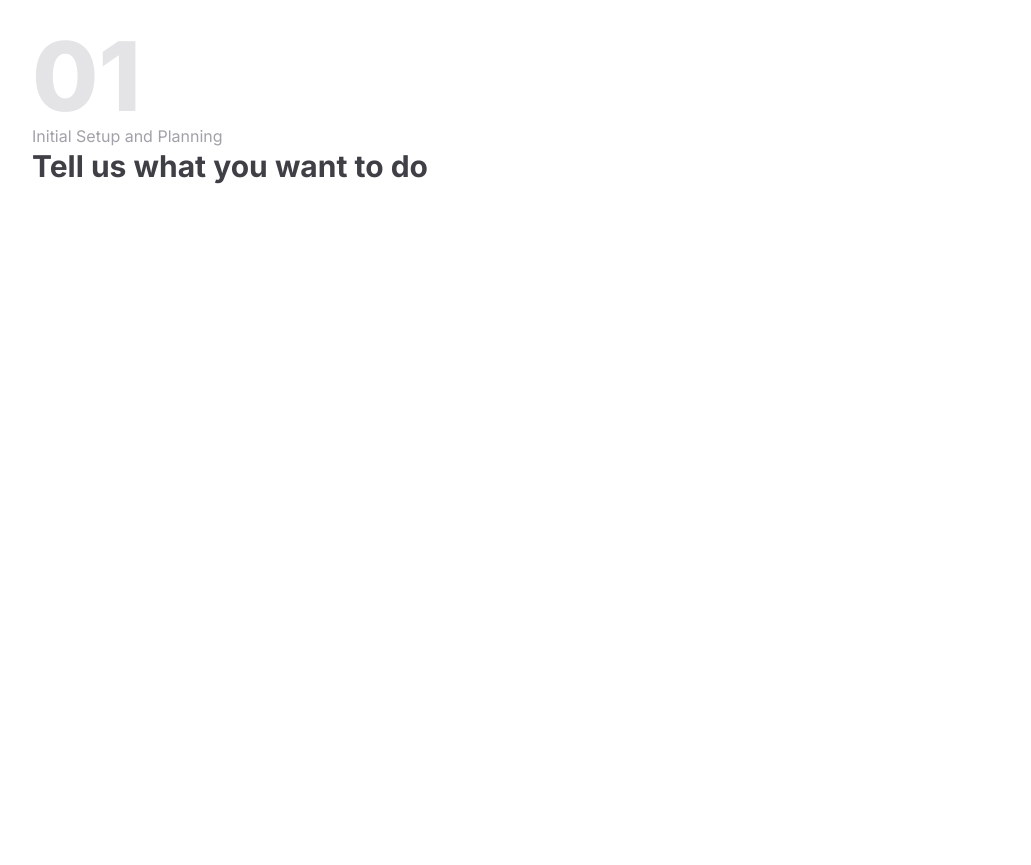
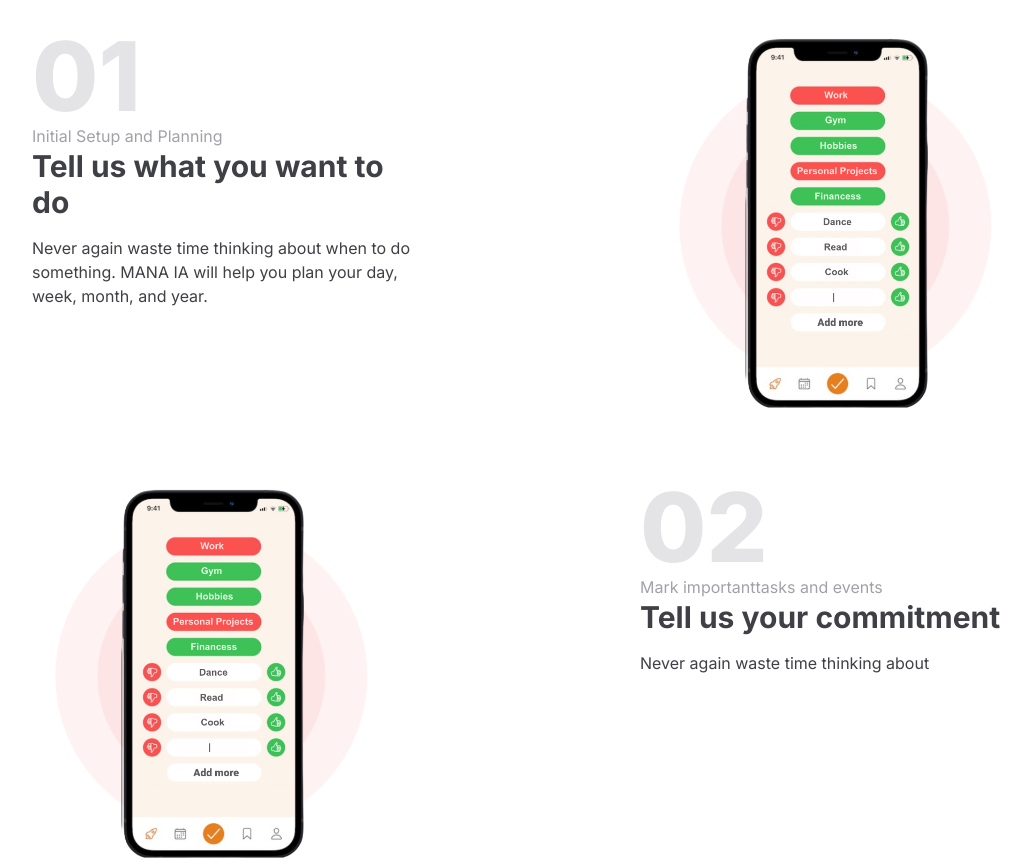
Before and after one commit to marcoshernanz/mana, a Next.js app: page / in a window 1280 px wide. Shown: the part 1060-1925 px from the top of the page, without its empty margins (112-1143 px from the left). Before the commit the page ends 1600 px from the top, so only its background shows below. Built offline with nearby package versions, Linux system fonts and the light colour scheme.

Commit message:
How it works, 01 and 1/2 of 02 steps

```diff
--- a/src/app/page.tsx
+++ b/src/app/page.tsx
@@ -75,18 +75,49 @@ export default function Home() {
               </span>
             </div>
           </div>
-          <div className="flex flex-col">
-            <span className="flex text-8xl font-extrabold text-zinc-200">
-              01
-            </span>
-            <div className="flex text-zinc-400">
-              <span>Initial Setup and Planning</span>
+          <div className="flex flex-row gap-60">
+            <div className="flex flex-col gap-4">
+              <div>
+                <span className="flex text-8xl font-extrabold text-zinc-200">
+                  01
+                </span>
+                <span className="flex text-zinc-400">
+                  Initial Setup and Planning
+                </span>
+                <span className="flex text-3xl font-bold text-zinc-700">
+                  Tell us what you want to do
+                </span>
+              </div>
+              <div className="flex h-20 w-96 text-base text-zinc-700">
+                <span>
+                  Never again waste time thinking about when to do something.
+                  MANA IA will help you plan your day, week, month, and year.
+                </span>
+              </div>
             </div>
-            <div className="flex text-3xl font-bold text-zinc-700">
-              <span>Tell us what you want to do</span>
-              {/* //Assess Needs: Identify the areas of life that need organization
-              (e.g., work, personal projects, hobbies, health, finances).Assess
-              Needs */}
+            <div>
+              <img src="phone3.png" height="385" width="385"></img>
+            </div>
+          </div>
+          <div className="flex flex-row gap-60">
+            <div>
+              <img src="phone3.png" height="385" width="385"></img>
+            </div>
+            <div className="flex flex-col gap-4">
+              <div>
+                <span className="flex text-8xl font-extrabold text-zinc-200">
+                  02
+                </span>
+                <span className="flex text-zinc-400">
+                  Mark importanttasks and events
+                </span>
+                <span className="flex text-3xl font-bold text-zinc-700">
+                  Tell us your commitment
+                </span>
+              </div>
+              <div className="flex h-20 w-96 text-base text-zinc-700">
+                <span>Never again waste time thinking about</span>
+              </div>
             </div>
           </div>
         </div>
```
Also changed, not shown: public/phone3.png (added).
